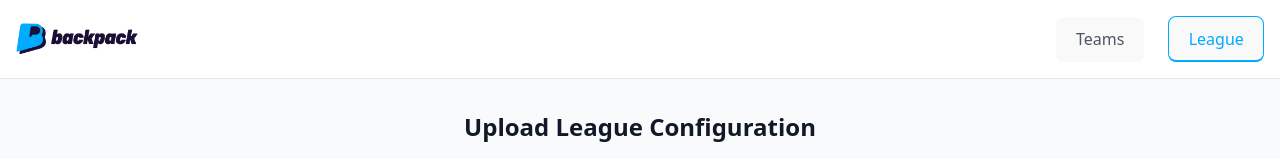
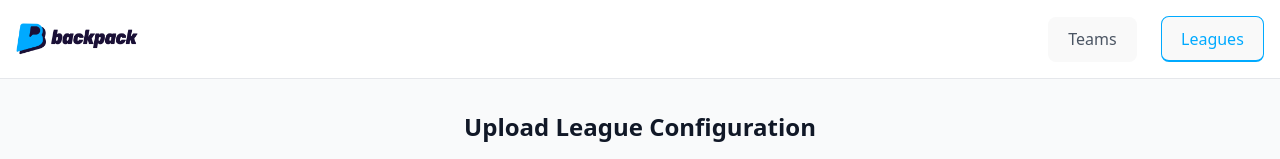
Before and after one commit to TechHoldingLLC/backpack-json-editor, a React (Vite) app: page / in a window 1280 px wide. Shown: the top 159 px of the page. Built offline with nearby package versions, Linux system fonts and the light colour scheme.

Commit message:
Minor fixes

```diff
--- a/src/components/Header.tsx
+++ b/src/components/Header.tsx
@@ -32,7 +32,7 @@ export const Header = ({ activeTab, onTabChange }: HeaderProps) => {
                   : 'text-gray-600 hover:text-primary'
               }`}
             >
-              League
+              Leagues
             </button>
           </nav>
         </div>
--- a/src/components/team/Questions.tsx
+++ b/src/components/team/Questions.tsx
@@ -14,8 +14,6 @@ interface QuestionsProps {
 
 export const Questions = ({
   questions,
-  // eslint-disable-next-line @typescript-eslint/no-unused-vars
-  missionIndex,
   getFullImageUrl,
   onQuestionChange,
   onQuestionAdd,
```
Also changed, not shown: 1 other file (tests, documents, lock files or other folders).
